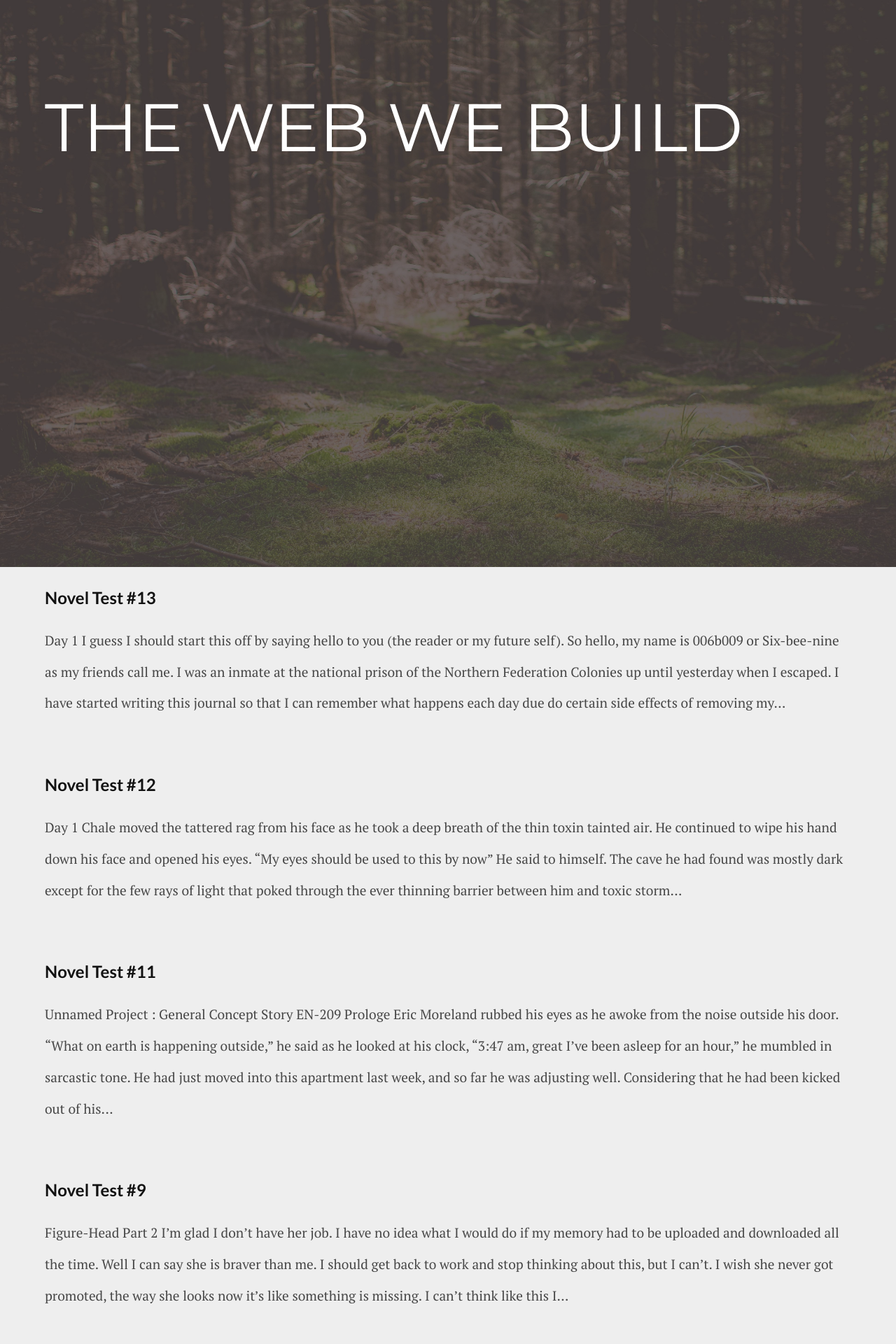
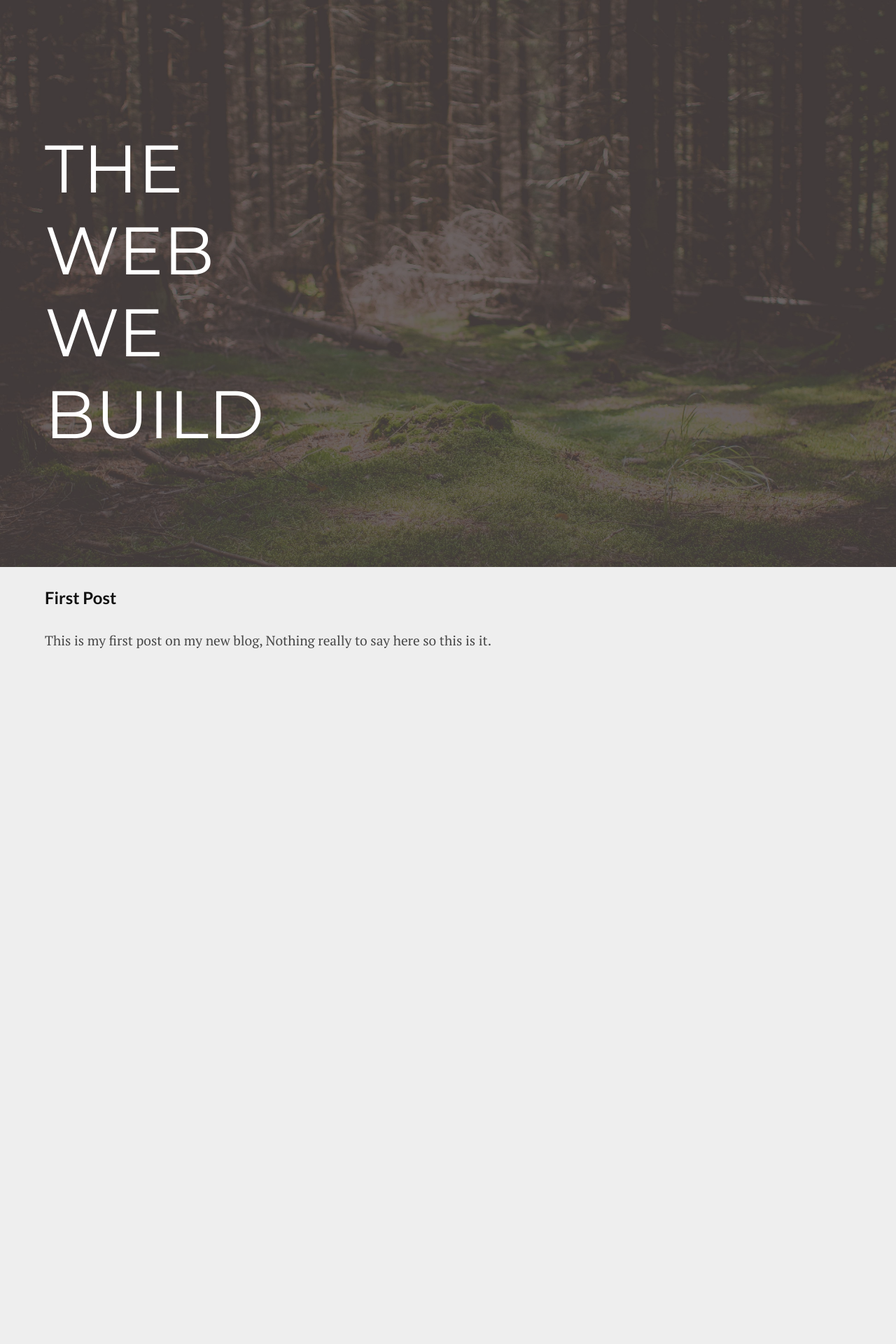
Before and after one commit to thedigitalhawk/thewebwebuild, a Jekyll site: the page built from index.html, in a window 1280 px wide. Shown: the top 1920 px of the page at 70% size. Built offline with Jekyll 4.4.1, drawn with Linux system fonts in a browser that asks for light colours; Markdown is read by kramdown in place of the engine named in the settings; after the commit the page ends 1710 px from its top, so only the background shows below that; some of the changed text lies outside the part shown.

Commit message:
removed items

```diff
--- a/_posts/2015-03-23-st1.markdown
+++ /dev/null
@@ -1,21 +0,0 @@
----
-layout: post
-title:  "Novel Test #1"
-date:   2015-03-23 20:53:00
-categories: blog
----
-
-The field lay before me; I could feel the warmth of the sun’s rays as they touched my face. She was there, I reached out to grab her hand, but it faded.
--Adam…
--Adam!...
--Adam!, wake up!
-Yeah, yeah I’m on it.
--Have a nice nap?
-Something like that…, we should move on.
--Yeah I know, while you were napping the rest of our team moved ahead.
-Well some of us don’t have time to get their “beauty” sleep in.
--Hey you never know if your gunna meet some nice ladies.
-Something tells me “nice” ladies aren’t quite what you have in mind.
--Well, you know, but enough talk we should really get moving or boss will have our heads.
-Yeah, you aren’t the one she has it out for.
--Yeah I guess your right.
--- a/_posts/2015-03-23-st10.markdown
+++ /dev/null
@@ -1,70 +0,0 @@
----
-layout: post
-title:  "Novel Test #10"
-date:   2015-03-23 21:01:00
-categories: blog
----
-
-FIGURE-HEAD PROJECT PART 3
-OFFICAL REPORT TO THE OFFICE OF *****
-TRANSMISSION No.3 INTERCEPTED JAN 15, 2054 FROM NORTHERN STATION CAMERAS AND DESCRY No.4180
-
-It’s so dark.
-“Is anyone there?”
-It’s that pain again!
-“Stop, let go! What are you doing?”
-Where am I?
- “That was a strange dream.”
-Uh it’s late.
-“That was intense, my head still hurts. Wait why does my head hurt? It did seem real, like it really happened. No, that can’t be right. I…I should go see Sera to see if she is ok. That will prove this I was just dreaming.”
-The hallway seems quieter than normal.
-Everyone is probably asleep already.
-“I hope Sera’s awake.”
-This is her room. I used to dream about coming here all the time, I’m kind of ashamed some stupid dream is what finally made me come here.”
-“Who is it?”
-“Sera, it’s me Isaac, can I talk to you?”
-“Isaac, what’s wrong?”
-“I guess nothing; I just had this weird dream.”
-“Come on in, since you woke me up anyway. So tell me about this dream.”
-“It was strange; you were there, only you were hurt. I ran to see how you were.”
-I hope she doesn’t think I’m obsessed with her or something.
-“Then some man came up to me and said if I follow him he would bring me to you, so I did. Then I felt a sharp pain in my head and woke up in a dark room. Then I woke up.”
-Oh great, she’s looking at me like I’m crazy.
-“That seems too crazy to be anything other than a dream.  Isaac you probably just ate something that gave you bad dreams. Plus I’m fine.”
-That sounded almost like it was rehearsed for some reason.
-What am I thinking?
-This is Sera, I’ve been in love with her ever since I first met her, there is no way I should be suspicious of her.
-But something’s not right about her.
-Plus I’m sure Sera had a scar under her lip.
-I must be seeing things it’s not like she could be some fake or something.
-I really must have ate something strange, my thoughts are all scrambled.
-“Isaac are you ok?”
-“Yeah, I’m fine I was just thinking something crazy.”
-“Oh, I wanna know”
-“It’s nothing really.”
-This is strange; normally I would never be able to hide anything from her, even something as stupid as this.
-“Fine don’t tell me, and after you pulled that prank on me today and moved all the files on my desk.”
-What? That was at least a month ago.
-“Sera, I poured water on you today don’t you remember?”
-“No, I know for sure you…. I mean oh yeah that was funny.”
-“Ok tell me what you were thinking no please.”
-That was really weird she just suddenly stopped, but I guess there’s no harm in telling her.
-“It’s silly I was just thinking that you don’t have that scar anymore.”
-“Oh yeah I had it removed.”
-How does that work?
-“Excuse me I have to go get something.”
-“Ok, sorry to bother you I should go.”
-“No, please stay a little longer.”
-I must be dreaming now, Sera just asked me to stay now I know something’s not right here, but  She did ask me to stay though so I can’t just leave.
-“Ok.”
-This is a little awkward, I’m finally in her room and I don’t know what to do. Should I stand up and wait by the door? Or should I just stay here and try to look normal. I wonder why she would have to get something from the hallway; all there is out there is bathrooms.
-Maybe I’ll go with her to make this less awkward.
-Wait what is she doing? I know that man. He is the one from my dream!
-Does that mean that all that really happened? What should I do? If all that did really happen I need to get out of here.
-But why would Sera help him?
-“He’s right through here Sir in Sera Rain’s room.”
-That’s Sera’s voice but why is she talking like she’s not Sera?
-No, the doors opening I have to do something fast.
-
-TRANSMISSION 3 ENDED
-REFER TO TRANSMISSION 4 FOR MORE INFORMATION
--- a/_posts/2015-03-23-st11.markdown
+++ /dev/null
@@ -1,27 +0,0 @@
----
-layout: post
-title:  "Novel Test #11"
-date:   2015-03-23 21:03:00
-categories: blog
----
-
-Unnamed Project : General Concept Story
-EN-209
-Prologe
-Eric Moreland rubbed his eyes as he awoke from the noise outside his door.
-“What on earth is happening outside,” he said as he looked at his clock, “3:47 am, great I’ve been asleep for an hour,” he mumbled in sarcastic tone.
-He had just moved into this apartment last week, and so far he was adjusting well. Considering that he had been kicked out of his own house this apartment was strangely comforting. It was like he could forget everything that had happened before, at least until this noise.
-“Keep it down,” he blurted “It’s almost four in the morning”
-Still the sounds continued, as he began to wake up the sounds started to become clear, they sounded like screams, and gun fire. As soon as this registered in his brain he felt a sharp pain in his neck. With a snap of his arm he reached for his neck as though to swat a bug, only there was no pummeled insect on his hand but a thick oily substance.
-“What is this,”? He said surprised, “Was I shot,”? He thought.
-He quickly realized he wasn’t shot. In the war he was shot plenty of times and this felt nothing like that, it felt more like a snowball than anything else only this snowball hurt more than any bullet. He looked at his hand again but before he could analyze the substance on his hand there was a strange cooling on his neck, then his chest, and soon his whole body. He opened his mouth to speak, and then everything faded.
-Ch1
-Startled by a sudden pressure in his head Eric struggled to focus his eyes. What he saw was not the inside of his apartment but a cold damp room with bland white walls covered in dirt. The air was thick and he had to use all his strength just to the air he needed. After some time the pressure wore off but left a sting as a reminder that it had been there. Every agonizing second that past seemed to last an eternity, he trying to ignore the feeling but it just became worse as if taunting him. He looked down towards his feet but was unable to see anything past the large metal bar that held him firmly to the table. He compared this room in his mind to every place he had ever been and couldn’t find anyplace worse, even the war camp he had spent 15 year in.
-“Hello?”He said in a weak voice. “Is there anyone here?” He squeezed out as the air left his lungs.
-Winded and out of breath after two simple phrases he laid silent hoping someone would answer and that someone would be someone he wanted to answer.
-“I see you’re awake, Mr. Moreland.” “Did you sleep well?” a shallow pitch less voice sounded through the room.
-Eric’s senses tried to find the source but he could not pin-point where the voice came from.
-“Calm down Mr.Moreland” “You’re safe here.” The voice said in an almost cynical way.
-“Who are you?” Eric asked “Why am I here?” “Where is here?” Eric’s mind raced as fast as his heart with the thought of each question.
-“In due time Mr.Moreland, in due time” the voice said with a little chuckle.
-Eric couldn’t see the man but he could just imagine the smile on his face when he said those words, and he didn’t like it one bit.
--- a/_posts/2015-03-23-st12.markdown
+++ /dev/null
@@ -1,30 +0,0 @@
----
-layout: post
-title:  "Novel Test #12"
-date:   2015-03-23 21:03:00
-categories: blog
----
-
-Day 1
-
-Chale moved the tattered rag from his face as he took a deep breath of the thin toxin tainted air. He continued to wipe his hand down his face and opened his eyes.
-“My eyes should be used to this by now” He said to himself.
-The cave he had found was mostly dark except for the few rays of light that poked through the ever thinning barrier between him and toxic storm that raged outside.
-He had been per-suing a convoy when the storm came out of no where. In order to survive he was forced to find cover for the time being. Life had been like this ever since his journey started 4 years ago. If he had a mirror to look into he was sure he would no longer recognize himself. The years had pushed him, broken him, made him do things he never wanted to. He had thrown away his life, his family, all for a woman he hardly knew.
-It was too late to turn back now. After everything he might as well finish this. Even if he found her and saved her he know his pain would never end, not as long as those responsible were still alive.
-“Aleka, any idea when this storm will pass” Chale weakly said into the radio.
-He held the small outdated and mostly hacked together radio in his hand waiting for a response. He was greeting by only static.
-“Aleka, are you there?” He said desperately.
-“Yes, Chale go ahead” A small voice said from the radio.
-“When is this storm going to end” He said.
-“Maybe another 1 -2 hours” The overly pleasant voice responded.
-Aleka was a small woman he had met one year into his journey. She was short about 5’ 2” had medium length red hair, and golden brown eyes. She had served in the .military as a silencer. Chale always though the reason for he over enthusiastic and silly behavior was her only way to cope with the things she had done. He know she wasn’t perfect but she was the only person willing to help him.
-“Aleka?”
-“Yes? What do you need?”
-“Thanks” Chale said.
-“My pleasure” Aleka responded in an almost serious tone.
-“I guess were back as square one” Chale said lowing his voice with each word.
-“Looks that way” The radio responded.
-“Chale” Aleka said.
-“Hmm”
-“I’m sorry”.
--- a/_posts/2015-03-23-st13.markdown
+++ /dev/null
@@ -1,9 +0,0 @@
----
-layout: post
-title:  "Novel Test #13"
-date:   2015-03-23 21:03:00
-categories: blog
----
-
-Day 1
-I guess I should start this off by saying hello to you (the reader or my future self). So hello, my name is 006b009 or Six-bee-nine as my friends call me. I was an inmate at the national prison of the Northern Federation Colonies up until yesterday when I escaped. I have started writing this journal so that I can remember what happens each day due do certain side effects of removing my neck restraint. I am told once removed it destroys your memories every 23.68 hours. I was also told that I had a hand in designing it which would be ironic I guess. Anyway before I forget, Julie (the dark-haired girl with silver eyes) is the reason I broke out, well was broken out. I or so I’ve been told need to help her stop something which I also had a hand in creating (I’m beginning to realize why they locked me away to begin with). So I (you) need to find her. All I know is that she is in the PLACE HOLDER valley located somewhere in the middle of the fighting. I am going to talk to her tomorrow I guess so look forward to that (my future self). It’s been 23 hours or so since I broke out so in the interest of time I’ll give you the main points: Talk to Julie; Trust people with tattoos of a hawk in the shape of a diamond, but no one else; Write in this journal again so your future self will see it and remember.  That should be all you (I) need.
--- a/_posts/2015-03-23-st2.markdown
+++ /dev/null
@@ -1,14 +0,0 @@
----
-layout: post
-title:  "Novel Test #2"
-date:   2015-03-23 20:58:00
-categories: blog
----
-
-// ST_EP_01 "SHADOWS" //
-The shadows of the surrounding buildings made it difficult to navigate though the already dark steets of the abondoned city. Barrd and his team were completly un-aware that they were already surrounded by enemy forces. They walked the abondoned streets searching for those who had already found them.
-"No sign of them sir!" Katie shouted with a slight shutter in her voice.
-"Keep it down" Barrd wispered over the radio.
-They stopped at the entrance to the train station. Only feet away from the way back home. Suddenly Barrd saw a bright light, then a noise so loud he covered his ears in pain. He closed his eyes. What seemed like hours went by before he opened them again. What he saw was nothing short of pure horor. He team was scattered everywhere, their lifeless bodies lay in what remained of the train station. As he stood there unable to move from the fear he heard some one screaming "RUN!"
-"RUN! Barrd"
-He could tell from her voice it was Katie. It sounded like it was behind him. As he started to turn to find the source of the screams he felt a cold sharp pain in  his back. He fell as the small shread of light faded. With his last breath he tried to say the words he had wanted to for so long. He opened his mouth as his face fell into the dirt.
--- a/_posts/2015-03-23-st3.markdown
+++ /dev/null
@@ -1,18 +0,0 @@
----
-layout: post
-title:  "Novel Test #3"
-date:   2015-03-23 20:58:00
-categories: blog
----
-
-// ST_EP_02 //
-Dust filled the air as Lieutenant Havid walked slowly towards the check-point.
-"Good morning sir" One of the gaurds said to him as he grabbed his id badge and directed it in their general direction.
-Havid walked past the guard ignoring his attempt at small talk. Havid knew this wasn't a good morning. He had recieved a report several days ago that 13 enemy combatants had inviltrated and stolen national secrets. 11 were confirmed killed at the scene two were missing and no stolen property was recovered. That wasn't what annoyed him the most however, it was the fact that his boss pulled him out here in the middle of no where. Havid was in his late 50's and wasn't the quickest anymore, but his experience and intuition made him one of the nations top investigative agents.
-Havid walked at a slower pace than most people. His co-workers offen refered to him as the ice man, because of his relaxed movements and his quiet nature.
-"You, get over here" Havid said to one of the support investigators.
-"Y-Yes sir" A small woman replied.
-"Ma'am can you please show me the pictures that were taken by the first responders?" Havid said impatiently.
-"Yes sir, I can go ask for those"
-"Ma'am, Scarlet is it, you should be able to pull them up on your data pad"
-"Oh, right" She said getting quieter as she reflected on her imcompetance"
--- a/_posts/2015-03-23-st4.markdown
+++ /dev/null
@@ -1,9 +0,0 @@
----
-layout: post
-title:  "Novel Test #4"
-date:   2015-03-23 20:59:00
-categories: blog
----
-
-Reflection
-It was four years ago, the day everything changed. I am one of them now; there is no turning back, not after what I have done. I still remember when I could see her every day. I had no idea who she was or her part in all this. At first, I thought some evil force was controlling her, but I came to find that she has more to with this than even she knows. To have your very mind turned against you, what a horrible way to live. That is why I have chosen this path. To set her free, and all those blinded by this infected world in which we live. The things I will do and have done have all been for her.
--- a/_posts/2015-03-23-st5.markdown
+++ /dev/null
@@ -1,12 +0,0 @@
----
-layout: post
-title:  "Novel Test #5"
-date:   2015-03-23 20:59:00
-categories: blog
----
-
-Perspective
-
-Log #2288
-
-I can't even tell what year it is anymore. And I certainly can't tell the month or day. All  I know is that it feels like years since I started walking. Whenever it was I decided to leave the small settlement I was living in it was a long time ago. I wish I could say I left by choice but, then again that would never happen. I liked the settlement in fact I loved it there, or I should say loved someone there. Her name was Aoa. She was the mayor's servent. This made her off limits. I decided that she was worth any risk. I had no idea the punishment would be exile.
--- a/_posts/2015-03-23-st6.markdown
+++ /dev/null
@@ -1,11 +0,0 @@
----
-layout: post
-title:  "Novel Test #6"
-date:   2015-03-23 21:00:00
-categories: blog
----
-
-The snow falls faster and faster, im not sure how long ive stood here looking down at the valley. Just yesterday we had gone through our normal routine. We had gone to work, gone to school, when shopping. Now everthing is gone. Most of our friends and family are gone. Each one taken from us before their time. At first we were dumbfounded by these events then furious, now devoid of everything but our sorrow. Some have already laid down in the snow to freeze to death, their feet weighted down by the pain. I was a police officer fresh from the academy now I'm this crowds forced leader. I know they need my help but I can't look away. She was down there when it happened. I can't just leave her behind.
-
-
-Samuel Clark, a police officer never would have guessed that his first day out of the academy would turn out like this. Everything he once knew is now gone. Something terrible has happened leaving most of the people in the worlds largest city dead or wounded. Forced to lead a small group of souviors in their search for food and shelter. He is torn between leading these people and searching for the woman he loved. Which path will he choose?
--- a/_posts/2015-03-23-st7.markdown
+++ /dev/null
@@ -1,8 +0,0 @@
----
-layout: post
-title:  "Novel Test #7"
-date:   2015-03-23 21:00:00
-categories: blog
----
-
-It all started ten years ago, March 16, 2012. I used to think that there was something I could have done, some way that I could have changed how things ended up. I was wrong. They had this planned from the very start. I am sure you are confused by these words, wondering what I am talking about. Like I said it was ten years ago. I had just gotten home from my job at Interon Computer Industries. I walked in the door kissed my wife and hugged my daughter. The night was normal; we ate dinner, watched TV, took showers, and brushed our teeth. Just like every other monotonous day. It was not until I woke up in the morning that it became apparent to me something was very wrong. I awoke to the sound of my wife screaming as men in full police swat armor busted into my bedroom.
--- a/_posts/2015-03-23-st8.markdown
+++ /dev/null
@@ -1,25 +0,0 @@
----
-layout: post
-title:  "Novel Test #8"
-date:   2015-03-23 21:01:00
-categories: blog
----
-
-Figure-Head Part 1
-She sat in a chair with her eyes glued to her notebook.
-She didn't move an inch, as I stepped heavily towards her.
-For most people this level of concentration is abnormal, but for her this was the everyday norm.
-"Sera, don't you ever move from your chair?”
---Really? She didn't even flinch. Guess it’s time for something more attention grabbing. I wonder what would get her attention? Maybe if I shake her chair? Wait, my water bottle! She can’t ignore this.
-"Surprise!"
-"Isaac!" she said as she looked up at me. "What on earth was that for?” she said while moving the wet hair from her face.
-"Hey don't get all mad, it's your fault for not looking up when I said something"
---She looks pretty mad though maybe I went to far? Nah.
-"I was working on something" with the attitude of a young girl who didn't get her way, she yelled.
-"Well obviously, but the boss needs to see you"
---I don't know why he needs to see her.
-"About what?"
---If only she showed this much interest in me.
-"Something about a loose one in Figurehead"
---That’s something I'm glad to have nothing to do with.
-"Tell him I'll be right there" "After I dry off" she uttered under her breath.
--- a/_posts/2015-03-23-st9.markdown
+++ /dev/null
@@ -1,40 +0,0 @@
----
-layout: post
-title:  "Novel Test #9"
-date:   2015-03-23 21:01:00
-categories: blog
----
-
-Figure-Head Part 2
-
-I’m glad I don’t have her job.
-I have no idea what I would do if my memory had to be uploaded and downloaded all the time.
-Well I can say she is braver than me.
-I should get back to work and stop thinking about this, but I can’t. I wish she never got promoted, the way she looks now it’s like something is missing.
-I can’t think like this I need to get back to work before I get in trouble.
-Now where’s my pen? I’m sure I left it here.
-“What is that noise?”
-Where are they all running?
-Rejected the transfer, what does that mean?
-I wonder where they’re going.
-It looks like they’re headed towards the conference room, Sera’s in there!
-I have to go see if she’s ok.
-Oh no. Why is Sera shaking.
-“Do something!”
-“What’s wrong? Help her!”
-“She will be fine” a cold voice said.
-“Who are you?”
-“Edward Jones, I am the head doctor on this station.”
-Head doctor, maybe he can tell me what is going on.
-“What is happening to her, and when will I be able to see her?”
-“Come with me Isaac”
-How does he know my name? Wait that doesn’t matter I need to see her.
-“Right through here”
-It’s dark.
-“Hey where are you going?”
-“I’ll see you soon” he grinned.
-Really what is… what is this pain?
-It hurts.
-My head, it hurts.
-I feel numb.
-Am I dying?
--- a/css/main.css
+++ b/css/main.css
@@ -46,7 +46,11 @@ h1.title {
   font-weight: 400;
     text-align: left;
     color:#fff;
-        transform: translateY(50%);
+        position: relative;
+    top: 50%;
+    transform: translateY(-50%);
+    width: 200px;
+    height: 446px;
 }
 h2{
   font-size: 2em;
```
